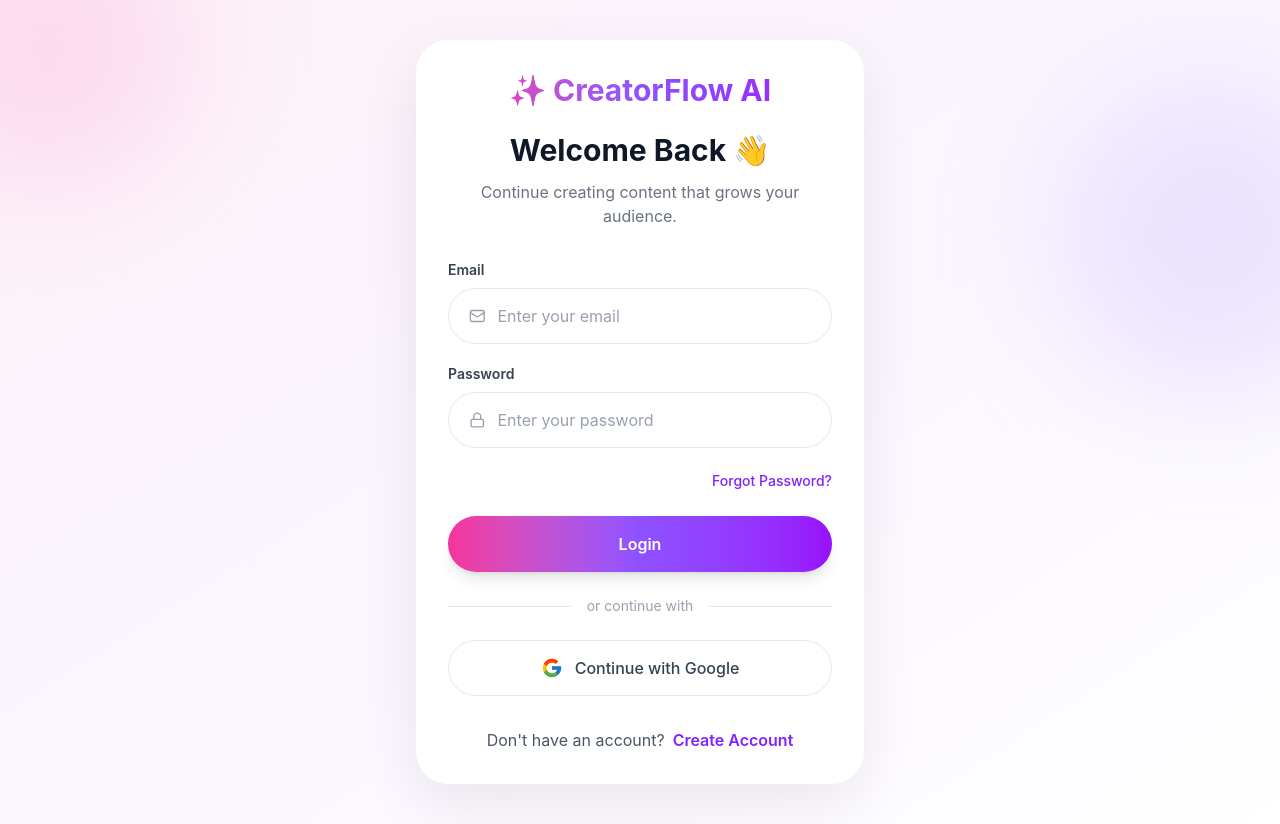
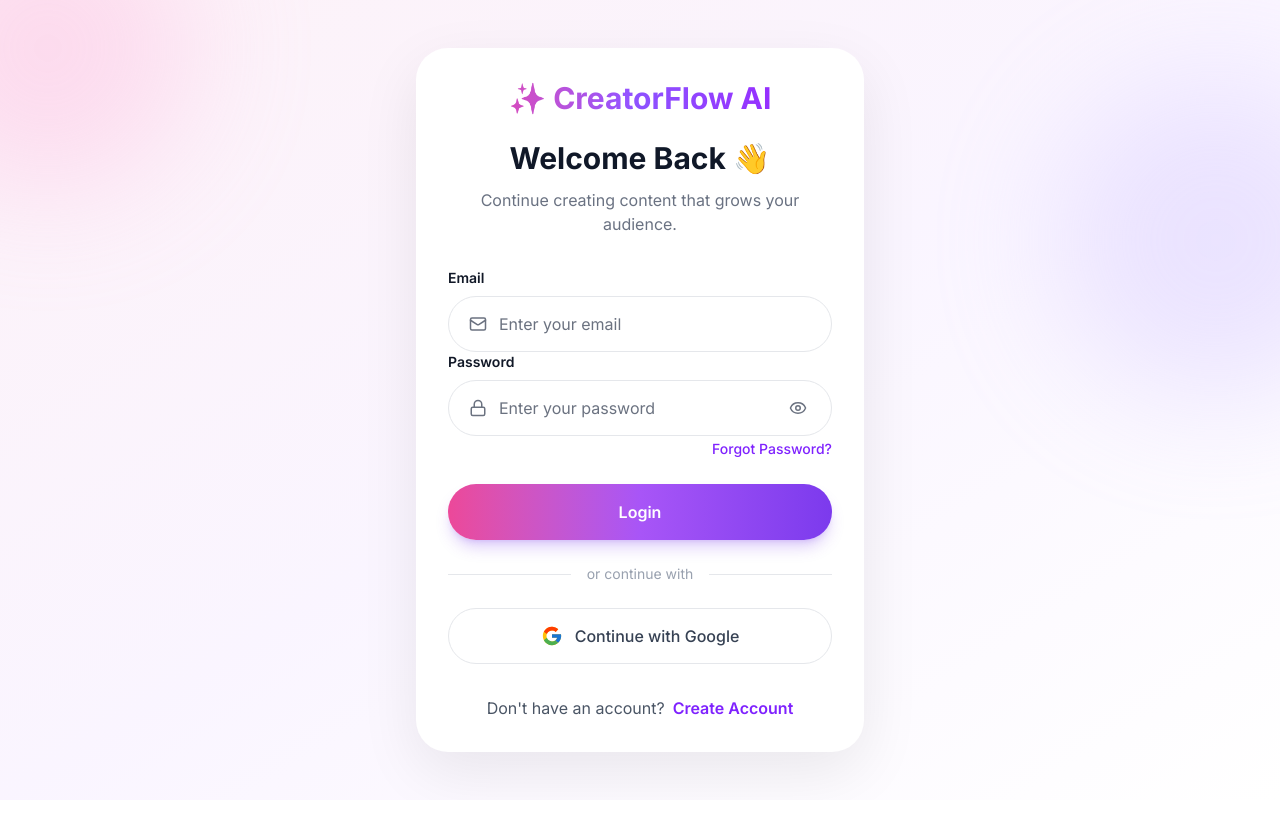
Before and after one commit to Jonzdee/CreatorFlow-AI, a React (Vite) app in the folder client/: page /login in a window 1280 px wide. After the commit the page ends 800 px from the top, so only its background shows below. Built offline with nearby package versions, Linux system fonts and the light colour scheme; no server answers.

Commit message:
rebuilding the design

```diff
--- a/client/index.html
+++ b/client/index.html
@@ -3,8 +3,13 @@
   <head>
     <meta charset="UTF-8" />
     <link rel="icon" type="image/svg+xml" href="/favicon.svg" />
-    <meta name="viewport" content="width=device-width, initial-scale=1.0" />
-    <title>contentgen</title>
+    <meta name="viewport" content="width=device-width, initial-scale=1.0, viewport-fit=cover" />
+    <link rel="preconnect" href="https://fonts.googleapis.com" />
+
+    <link rel="preconnect" href="https://fonts.gstatic.com" crossorigin />
+
+    <link href="https://fonts.googleapis.com/css2?family=Inter:wght@400;500;600;700;800&display=swap" rel="stylesheet" />
+    <title>CreatorFlow AI</title>
   </head>
   <body>
     <div id="root"></div>
--- a/client/src/components/common/Button.jsx
+++ b/client/src/components/common/Button.jsx
@@ -1,61 +1,86 @@
 import { Loader2 } from "lucide-react";
+import { forwardRef } from "react";
 
-const Button = ({
+const VARIANTS = {
+  primary:
+    "text-white bg-gradient-to-r from-[#EC4899] via-[#A855F7] to-[#7C3AED] shadow-lg shadow-[#7C3AED]/25 hover:shadow-xl hover:shadow-[#7C3AED]/35",
+  secondary:
+    "bg-white text-[#111827] border border-[#E5E7EB] hover:bg-[#F8FAFC]",
+  outline:
+    "bg-transparent text-[#7C3AED] border border-[#7C3AED] hover:bg-[#7C3AED]/5",
+  ghost: "bg-transparent text-[#7C3AED] hover:bg-[#7C3AED]/5",
+  danger: "bg-red-600 text-white hover:bg-red-700",
+};
+
+const SIZES = {
+  sm: "h-9 px-3 text-xs gap-1.5 sm:h-10 sm:px-4 sm:text-sm",
+  md: "h-11 px-4 text-sm gap-1.5 sm:h-12 sm:px-6 sm:text-[15px]",
+  lg: "h-12 px-5 text-[15px] gap-2 sm:h-14 sm:px-8 sm:text-base",
+};
+
+const Button = forwardRef(
+  (
+    {
       children,
       type = "button",
       onClick,
       disabled = false,
       loading = false,
       variant = "primary",
+      size = "lg",
+      icon: Icon,
+      iconPosition = "left",
+      fullWidth = true,
       className = "",
-}) => {
-  const variants = {
-    primary:
-      "bg-gradient-to-r from-pink-500 via-violet-500 to-purple-600 text-white shadow-lg hover:shadow-xl",
-
-    secondary: "bg-white border border-gray-200 text-gray-800 hover:bg-gray-50",
-
-    danger: "bg-red-600 text-white hover:bg-red-700",
-
-    outline: "border border-violet-500 text-violet-600 hover:bg-violet-50",
-
-    ghost: "bg-transparent text-violet-600 hover:bg-violet-50",
-  };
+      ...rest
+    },
+    ref,
+  ) => {
+    const isDisabled = disabled || loading;
 
     return (
       <button
+        ref={ref}
         type={type}
         onClick={onClick}
-      disabled={disabled || loading}
+        disabled={isDisabled}
+        aria-busy={loading}
+        aria-disabled={isDisabled}
         className={`
-        flex
-        items-center
-        justify-center
-        gap-2
-        w-full
-        h-14
-        rounded-full
-        font-semibold
-        transition-all
-        duration-300
-        hover:scale-[1.02]
-        active:scale-[0.98]
-        disabled:cursor-not-allowed
-        disabled:opacity-70
-        ${variants[variant]}
+          inline-flex items-center justify-center
+          ${fullWidth ? "w-full" : ""}
+          ${SIZES[size]}
+          rounded-full font-semibold
+          transition-[transform,box-shadow,opacity] duration-200 ease-out
+          motion-reduce:transition-none motion-reduce:hover:scale-100
+          hover:scale-[1.02] active:scale-[0.98]
+          focus-visible:outline-none focus-visible:ring-2 focus-visible:ring-[#7C3AED] focus-visible:ring-offset-2 focus-visible:ring-offset-[#F8FAFC]
+          disabled:cursor-not-allowed disabled:opacity-60 disabled:hover:scale-100
+          ${VARIANTS[variant]}
           ${className}
         `}
+        {...rest}
       >
         {loading ? (
           <>
-          <Loader2 size={18} className="animate-spin" />
+            <Loader2
+              size={18}
+              className="animate-spin motion-reduce:animate-none"
+            />
             <span>Please wait...</span>
           </>
         ) : (
-        children
+          <>
+            {Icon && iconPosition === "left" && <Icon size={18} />}
+            <span>{children}</span>
+            {Icon && iconPosition === "right" && <Icon size={18} />}
+          </>
         )}
       </button>
     );
-};
+  },
+);
+
+Button.displayName = "Button";
 
 export default Button;
--- a/client/src/components/common/Card.jsx
+++ b/client/src/components/common/Card.jsx
@@ -1,5 +1,39 @@
-const Card = ({ children }) => {
-  return <div className="bg-white rounded-2xl shadow-md p-6">{children}</div>;
+const VARIANTS = {
+  flat: "bg-white border border-[#E5E7EB]",
+  elevated:
+    "bg-white shadow-md shadow-[#111827]/5 hover:shadow-lg hover:shadow-[#111827]/8",
+  glow: "bg-white border border-[#E5E7EB]/60 shadow-lg shadow-[#7C3AED]/10",
+};
+
+const PADDING = {
+  none: "",
+  sm: "p-4 sm:p-5",
+  md: "p-5 sm:p-6",
+  lg: "p-6 sm:p-8",
+};
+
+const Card = ({
+  children,
+  variant = "elevated",
+  padding = "md",
+  as: Tag = "div",
+  className = "",
+  ...rest
+}) => {
+  return (
+    <Tag
+      className={`
+        rounded-2xl sm:rounded-3xl
+        transition-shadow duration-200
+        ${VARIANTS[variant]}
+        ${PADDING[padding]}
+        ${className}
+      `}
+      {...rest}
+    >
+      {children}
+    </Tag>
+  );
 };
 
 export default Card;
--- a/client/src/components/common/Input.jsx
+++ b/client/src/components/common/Input.jsx
@@ -1,6 +1,10 @@
+import { forwardRef, useId, useState } from "react";
+import { Eye, EyeOff } from "lucide-react";
 import clsx from "clsx";
 
-const Input = ({
+const Input = forwardRef(
+  (
+    {
       label,
       type = "text",
       name,
@@ -8,48 +12,107 @@
       value,
       onChange,
       error,
+      hint,
       icon: Icon,
+      rightSlot,
       disabled = false,
+      required = false,
+      autoComplete,
       className = "",
-}) => {
+      ...rest
+    },
+    ref,
+  ) => {
+    const generatedId = useId();
+    const id = name || generatedId;
+    const errorId = `${id}-error`;
+    const hintId = `${id}-hint`;
+
+    const [showPassword, setShowPassword] = useState(false);
+    const isPassword = type === "password";
+    const resolvedType = isPassword && showPassword ? "text" : type;
+
     return (
-    <div className="mb-5">
+      <div className="w-full">
         {label && (
           <label
-          htmlFor={name}
-          className="mb-2 block text-sm font-semibold text-gray-700"
+            htmlFor={id}
+            className="mb-1.5 block text-sm font-semibold text-[#111827] sm:mb-2"
           >
             {label}
+            {required && <span className="ml-0.5 text-[#EC4899]">*</span>}
           </label>
         )}
 
         <div
           className={clsx(
-          "flex items-center h-14 rounded-full border bg-white px-5 transition-all duration-300",
+            "flex h-12 items-center rounded-full border bg-white px-4 transition-all duration-200 sm:h-14 sm:px-5",
             error
-            ? "border-red-500"
-            : "border-gray-200 focus-within:border-violet-500 focus-within:ring-4 focus-within:ring-violet-100",
-          disabled && "bg-gray-100 cursor-not-allowed",
+              ? "border-red-500 focus-within:ring-4 focus-within:ring-red-100"
+              : "border-[#E5E7EB] focus-within:border-[#7C3AED] focus-within:ring-4 focus-within:ring-[#7C3AED]/10",
+            disabled && "cursor-not-allowed bg-[#F8FAFC] opacity-70",
             className,
           )}
         >
-        {Icon && <Icon size={18} className="mr-3 text-gray-400" />}
+          {Icon && (
+            <Icon
+              size={18}
+              className="mr-2.5 shrink-0 text-[#6B7280] sm:mr-3"
+            />
+          )}
 
           <input
-          id={name}
+            ref={ref}
+            id={id}
             name={name}
-          type={type}
+            type={resolvedType}
             placeholder={placeholder}
             value={value}
             onChange={onChange}
             disabled={disabled}
-          className="w-full bg-transparent outline-none text-gray-800 placeholder:text-gray-400"
+            required={required}
+            autoComplete={autoComplete}
+            aria-invalid={!!error}
+            aria-describedby={error ? errorId : hint ? hintId : undefined}
+            className="w-full min-w-0 bg-transparent text-[16px] text-[#111827] outline-none placeholder:text-[#6B7280] disabled:cursor-not-allowed"
+            {...rest}
           />
+
+          {isPassword && (
+            <button
+              type="button"
+              onClick={() => setShowPassword((s) => !s)}
+              tabIndex={-1}
+              className="ml-2 shrink-0 text-[#6B7280] hover:text-[#111827] focus-visible:outline-none focus-visible:ring-2 focus-visible:ring-[#7C3AED] rounded-full p-1"
+              aria-label={showPassword ? "Hide password" : "Show password"}
+            >
+              {showPassword ? <EyeOff size={18} /> : <Eye size={18} />}
+            </button>
+          )}
+
+          {!isPassword && rightSlot && (
+            <div className="ml-2 shrink-0">{rightSlot}</div>
+          )}
         </div>
 
-      {error && <p className="mt-2 text-sm text-red-500">{error}</p>}
+        {error ? (
+          <p
+            id={errorId}
+            role="alert"
+            className="mt-1.5 text-sm text-red-500 sm:mt-2"
+          >
+            {error}
+          </p>
+        ) : hint ? (
+          <p id={hintId} className="mt-1.5 text-sm text-[#6B7280] sm:mt-2">
+            {hint}
+          </p>
+        ) : null}
       </div>
     );
-};
+  },
+);
+
+Input.displayName = "Input";
 
 export default Input;
--- a/client/src/components/common/ProgressBar.jsx
+++ b/client/src/components/common/ProgressBar.jsx
@@ -1,10 +1,54 @@
-const ProgressBar = ({ progress }) => {
+const ProgressBar = ({
+  progress,
+  label,
+  showValue = false,
+  size = "md",
+  safeTop = false,
+  className = "",
+}) => {
+  const clamped = Math.min(100, Math.max(0, progress ?? 0));
+
+  const heights = {
+    sm: "h-1.5",
+    md: "h-2",
+    lg: "h-2.5",
+  };
+
   return (
-    <div className="w-full bg-gray-200 rounded-full h-2">
+    <div
+      className={`${safeTop ? "pt-4 sm:pt-6" : ""} ${className}`}
+      style={
+        safeTop
+          ? { paddingTop: "max(1rem, env(safe-area-inset-top))" }
+          : undefined
+      }
+    >
+      {(label || showValue) && (
+        <div className="flex items-center justify-between mb-1.5">
+          {label && (
+            <span className="text-sm font-medium text-[#111827]">{label}</span>
+          )}
+          {showValue && (
+            <span className="text-sm font-semibold text-[#7C3AED]">
+              {Math.round(clamped)}%
+            </span>
+          )}
+        </div>
+      )}
+
       <div
-        className="bg-purple-600 h-2 rounded-full transition-all duration-300"
-        style={{ width: `${progress}%` }}
-      />
+        role="progressbar"
+        aria-valuenow={Math.round(clamped)}
+        aria-valuemin={0}
+        aria-valuemax={100}
+        aria-label={label || "Progress"}
+        className={`w-full bg-[#E5E7EB] rounded-full overflow-hidden ${heights[size]}`}
+      >
+        <div
+          className={`${heights[size]} rounded-full bg-gradient-to-r from-[#EC4899] via-[#A855F7] to-[#7C3AED] transition-[width] duration-500 ease-out motion-reduce:transition-none`}
+          style={{ width: `${clamped}%` }}
+        />
+      </div>
     </div>
   );
 };
--- a/client/src/components/common/SelectableCard.jsx
+++ b/client/src/components/common/SelectableCard.jsx
@@ -5,46 +5,61 @@
   description,
   icon,
   selected = false,
+  disabled = false,
   onClick,
+  className = "",
 }) => {
   return (
     <button
       type="button"
       onClick={onClick}
+      disabled={disabled}
+      aria-pressed={selected}
       className={`
-        relative
-        w-full
-        rounded-2xl
-        border-2
-        p-5
-        text-left
-        transition-all
-        duration-200
-        hover:shadow-lg
+        relative w-full rounded-2xl border-2 p-4 sm:p-5 text-left
+        transition-all duration-200
+        hover:shadow-lg hover:shadow-[#7C3AED]/8
+        focus-visible:outline-none focus-visible:ring-2 focus-visible:ring-[#7C3AED] focus-visible:ring-offset-2
+        disabled:cursor-not-allowed disabled:opacity-60 disabled:hover:shadow-none
         ${
           selected
-            ? "border-purple-600 bg-purple-50"
-            : "border-gray-200 bg-white hover:border-purple-300"
+            ? "border-[#7C3AED] bg-[#7C3AED]/5"
+            : "border-[#E5E7EB] bg-white hover:border-[#A855F7]/40"
         }
+        ${className}
       `}
     >
-      {/* Selected Icon */}
+      {/* Selected indicator */}
       {selected && (
         <CheckCircle2
-          size={22}
-          className="absolute top-4 right-4 text-purple-600"
+          size={20}
+          className="absolute top-4 right-4 text-[#7C3AED] fill-[#7C3AED]/15"
         />
       )}
 
-      {/* Card Icon */}
-      <div className="mb-4 text-purple-600">{icon}</div>
+      {/* Icon */}
+      {icon && (
+        <div
+          className={`
+            mb-3 sm:mb-4 inline-flex h-11 w-11 items-center justify-center rounded-xl
+            transition-colors duration-200
+            ${selected ? "bg-[#7C3AED] text-white" : "bg-[#7C3AED]/8 text-[#7C3AED]"}
+          `}
+        >
+          {icon}
+        </div>
+      )}
 
       {/* Title */}
-      <h3 className="text-lg font-semibold text-gray-900">{title}</h3>
+      <h3 className="text-base sm:text-lg font-semibold text-[#111827] pr-6">
+        {title}
+      </h3>
 
       {/* Description */}
       {description && (
-        <p className="mt-2 text-sm text-gray-500">{description}</p>
+        <p className="mt-1.5 sm:mt-2 text-sm text-[#6B7280] leading-relaxed">
+          {description}
+        </p>
       )}
     </button>
   );
--- a/client/src/index.css
+++ b/client/src/index.css
@@ -1 +1,4 @@
 @import "tailwindcss";
+body{
+    font-family:'Inter',sans-serif;
+}
```
Also changed, not shown: client/src/components/onboarding/NicheStep.jsx (+64 -17 lines), client/src/components/onboarding/WelcomeStep.jsx (+41 -22 lines), client/src/pages/Onboarding/Onboarding.jsx (+17 -17 lines). Lines whose indentation alone changed are shown as unchanged.
